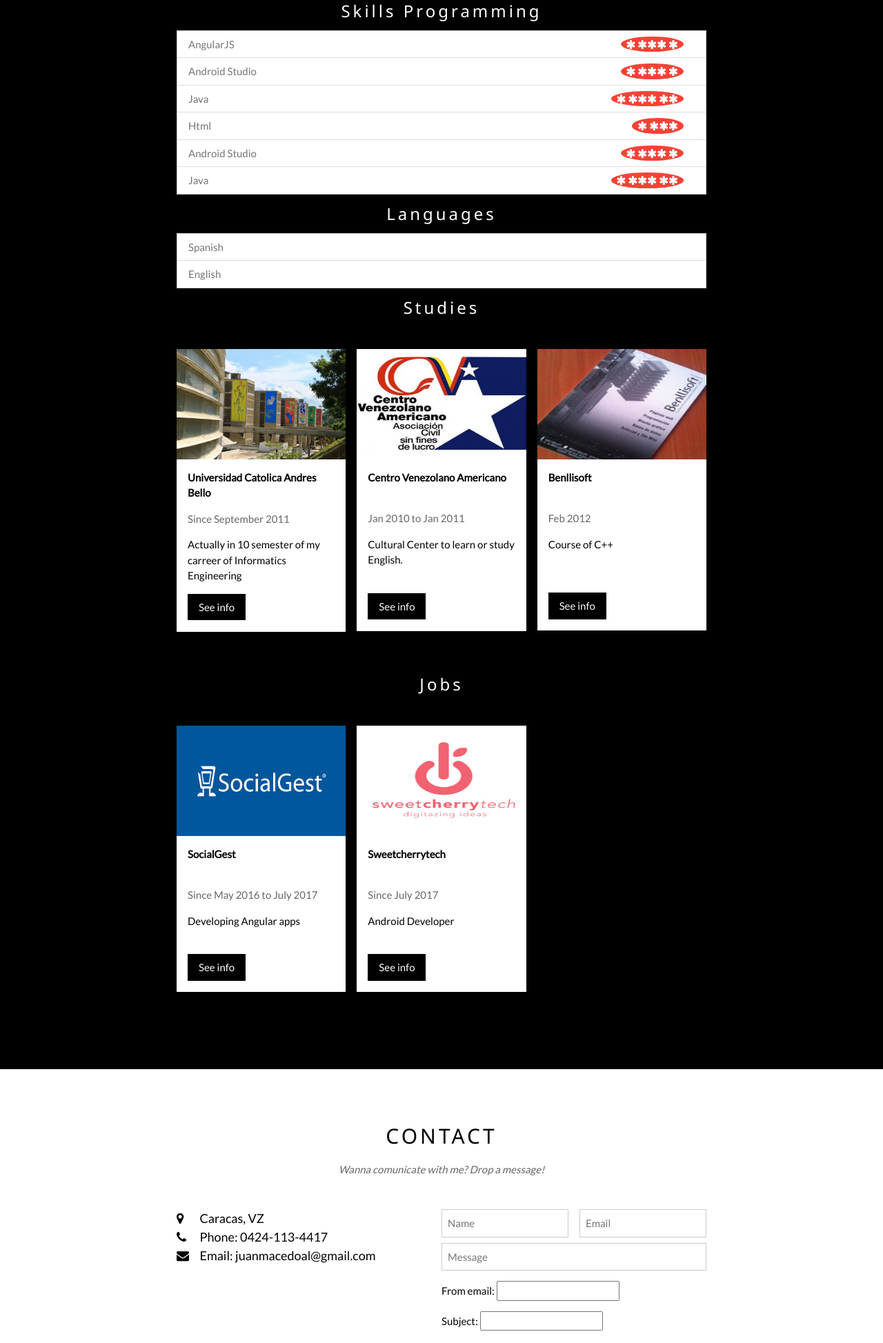
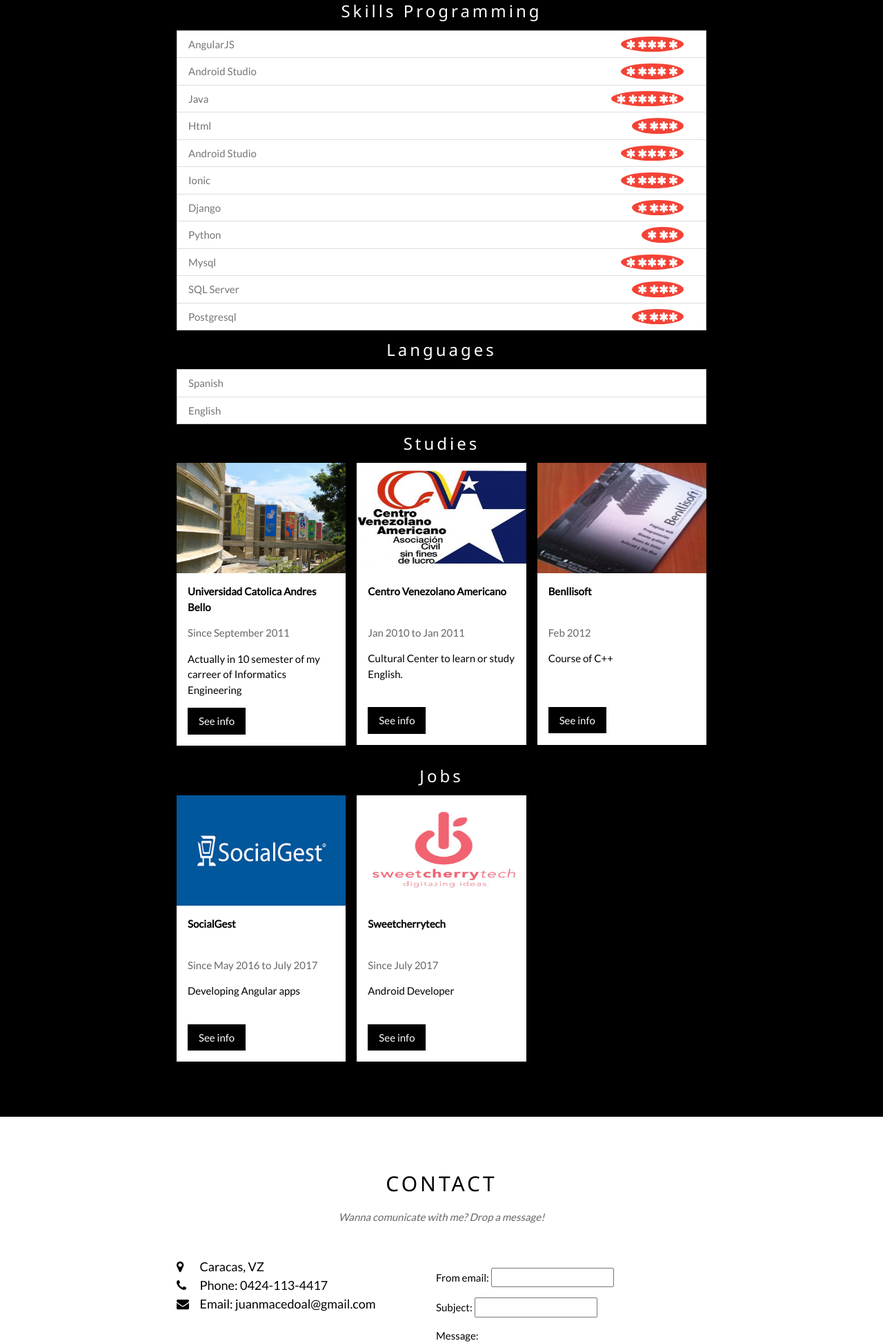
Before and after one commit to juanmacedoal/PageJMMA, a Django app: page /curriculum/ in a window 1280 px wide. Shown: the part 1069-3016 px from the top of the page at 69% size. Run offline with Django 3.2, Linux system fonts and the light colour scheme.

Commit message:
Ready for now

```diff
--- a/PageJMMA/Profile/templates/curriculum.html
+++ b/PageJMMA/Profile/templates/curriculum.html
@@ -38,9 +38,23 @@
           <li class="w3-padding">Android Studio <span class="w3-badge w3-right w3-red w3-margin-right"><i class="fa fa-asterisk" aria-hidden="true"></i>
             <i class="fa fa-asterisk" aria-hidden="true"></i><i class="fa fa-asterisk" aria-hidden="true"></i><i class="fa fa-asterisk" aria-hidden="true"></i>
             <i class="fa fa-asterisk" aria-hidden="true"></i></span></li>
-          <li class="w3-padding">Java <span class="w3-badge w3-right w3-red w3-margin-right"><i class="fa fa-asterisk" aria-hidden="true"></i>
+        <li class="w3-padding">Ionic<span class="w3-badge w3-right w3-red w3-margin-right"><i class="fa fa-asterisk" aria-hidden="true"></i>
             <i class="fa fa-asterisk" aria-hidden="true"></i><i class="fa fa-asterisk" aria-hidden="true"></i><i class="fa fa-asterisk" aria-hidden="true"></i>
+            <i class="fa fa-asterisk" aria-hidden="true"></i></span></li>
+          <li class="w3-padding">Django<span class="w3-badge w3-right w3-red w3-margin-right"><i class="fa fa-asterisk" aria-hidden="true"></i>
+            <i class="fa fa-asterisk" aria-hidden="true"></i><i class="fa fa-asterisk" aria-hidden="true"></i><i class="fa fa-asterisk" aria-hidden="true"></i>
+            </span></li>
+        <li class="w3-padding">Python<span class="w3-badge w3-right w3-red w3-margin-right"><i class="fa fa-asterisk" aria-hidden="true"></i>
             <i class="fa fa-asterisk" aria-hidden="true"></i><i class="fa fa-asterisk" aria-hidden="true"></i></span></li>
+          <li class="w3-padding">Mysql<span class="w3-badge w3-right w3-red w3-margin-right"><i class="fa fa-asterisk" aria-hidden="true"></i>
+            <i class="fa fa-asterisk" aria-hidden="true"></i><i class="fa fa-asterisk" aria-hidden="true"></i><i class="fa fa-asterisk" aria-hidden="true"></i>
+            <i class="fa fa-asterisk" aria-hidden="true"></i></span></li>
+            <li class="w3-padding">SQL Server<span class="w3-badge w3-right w3-red w3-margin-right"><i class="fa fa-asterisk" aria-hidden="true"></i>
+            <i class="fa fa-asterisk" aria-hidden="true"></i><i class="fa fa-asterisk" aria-hidden="true"></i><i class="fa fa-asterisk" aria-hidden="true"></i>
+            </li>
+          <li class="w3-padding">Postgresql<span class="w3-badge w3-right w3-red w3-margin-right"><i class="fa fa-asterisk" aria-hidden="true"></i>
+            <i class="fa fa-asterisk" aria-hidden="true"></i><i class="fa fa-asterisk" aria-hidden="true"></i><i class="fa fa-asterisk" aria-hidden="true"></i>
+            </span></li>
       </ul>
 
       <h3 class="w3-wide w3-center">Languages</h2>
@@ -50,7 +64,7 @@
         </ul>
 
         <h3 class="w3-wide w3-center">Studies</h2>
-        <div class="w3-row-padding w3-padding-32" style="margin:0 -16px">
+        <div class="w3-row-padding" style="margin:0 -16px">
             <div class="w3-third w3-margin-bottom">
               <img src="{% static "/images/ucab.jpg" %}" alt="Ucab" style="width:100%" height="160" class="w3-hover-opacity">
               <div class="w3-container w3-white" >
@@ -81,9 +95,9 @@
           </div>
 
           <h3 class="w3-wide w3-center">Jobs</h2>
-          <div class="w3-row-padding w3-padding-32" style="margin:0 -16px">
+          <div class="w3-row-padding" style="margin:0 -16px">
               <div class="w3-third w3-margin-bottom">
-                <img src="{% static "/images/socialgest.png" %}" alt="Ucab" style="width:100%" height="160" class="w3-hover-opacity">
+                <img src="{% static "/images/socialgest.png" %}"  alt="SocialGest" style="width:100%" height="160" class="w3-hover-opacity">
                 <div class="w3-container w3-white" >
                   <p><b>SocialGest</b></p>
                   <p class="w3-opacity" style="padding-top: 22px;"> Since May 2016 to July 2017</p>
@@ -92,7 +106,7 @@
                 </div>
               </div>
               <div class="w3-third w3-margin-bottom">
-                <img src="{% static "/images/sweetcherrytech.jpg" %}" alt="Cva" style="width:100%" height="160" class="w3-hover-opacity">
+                <img src="{% static "/images/sweetcherrytech.jpg" %}" alt="Sweetcherrytech" style="width:100%" height="160" class="w3-hover-opacity">
                 <div class="w3-container w3-white">
                   <p><b>Sweetcherrytech</b></p>
                   <p class="w3-opacity" style="padding-top: 22px">Since July 2017</p>
@@ -118,14 +132,6 @@
       <div class="w3-col m6">
         <form method="post" action="" role="form">
           <div class="w3-row-padding" style="margin:0 -16px 8px -16px">
-            <div class="w3-half">
-              <input class="w3-input w3-border" type="text" placeholder="Name" required name="contact">
-            </div>
-            <div class="w3-half">
-              <input class="w3-input w3-border" type="text" placeholder="Email" required name="email">
-            </div>
-          </div>
-          <input class="w3-input w3-border" type="text" placeholder="Message" required name="message">
                 {% csrf_token %}
                 {{ form.as_p }}
               <div class="form-actions">
```
